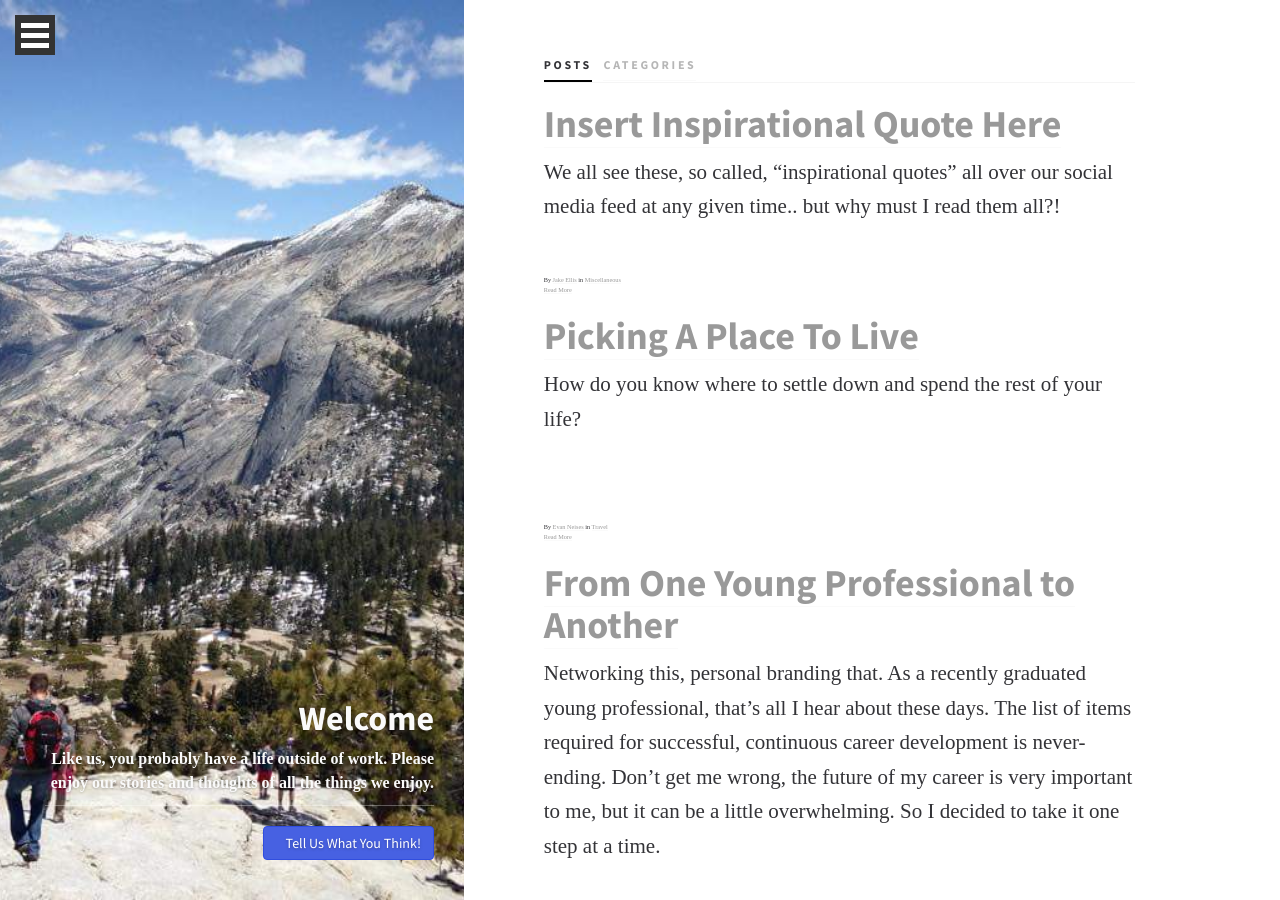
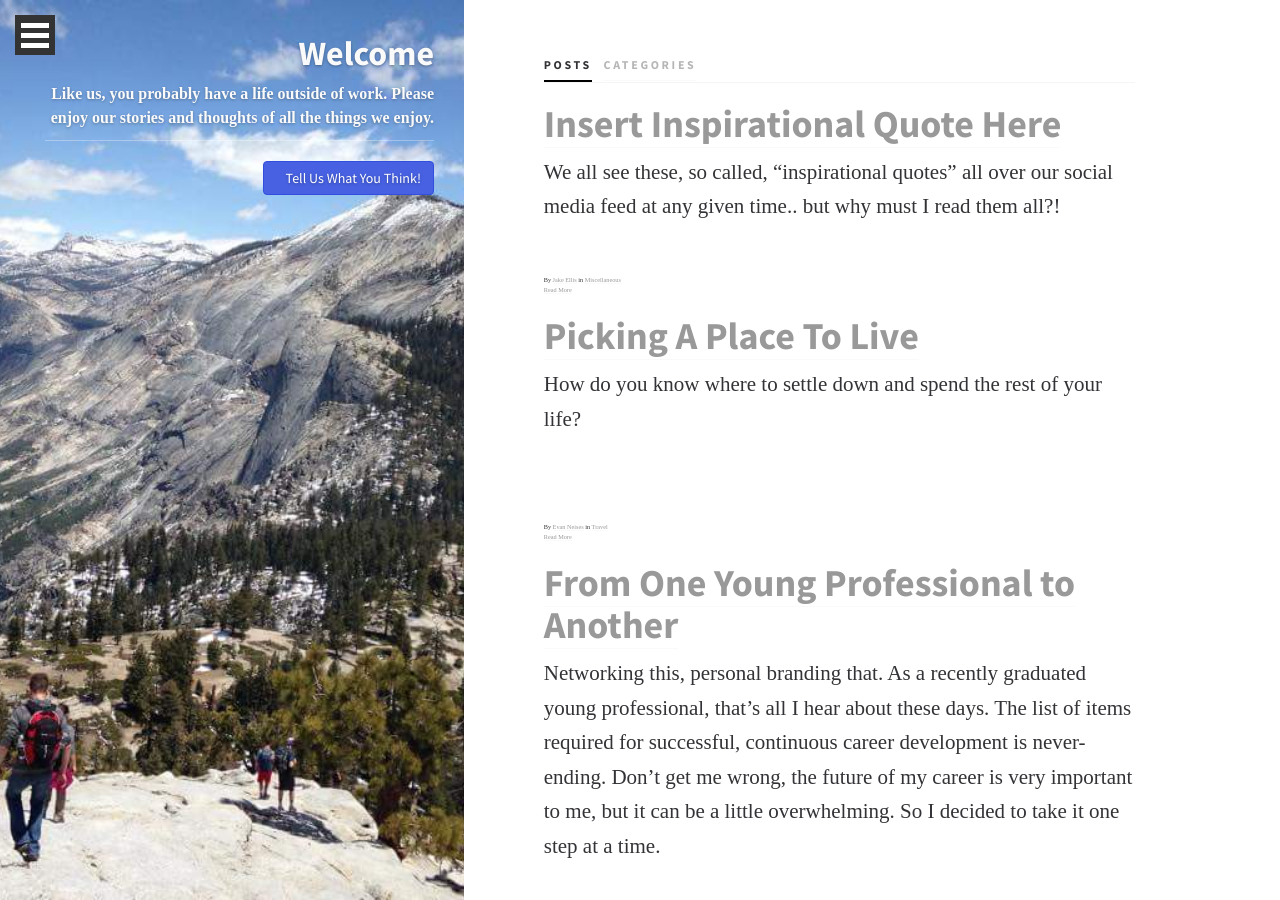
Before and after one commit to EJBlog/EJBlog.github.io, a Jekyll site: the page built from index.html, in a window 1280 px wide. Built offline with Jekyll 4.4.1, drawn with Linux system fonts in a browser that asks for light colours; nearby versions of some CDN libraries; some web fonts are replaced.

Commit message:
Update main.css

```diff
--- a/css/main.css
+++ b/css/main.css
@@ -968,7 +968,7 @@ ol li {
   .sidebar .site-info {
     padding: 0 20px;
     position: absolute;
-    bottom: 40px;
+
   }
 }
 @media (min-width: 1200px) {
```
